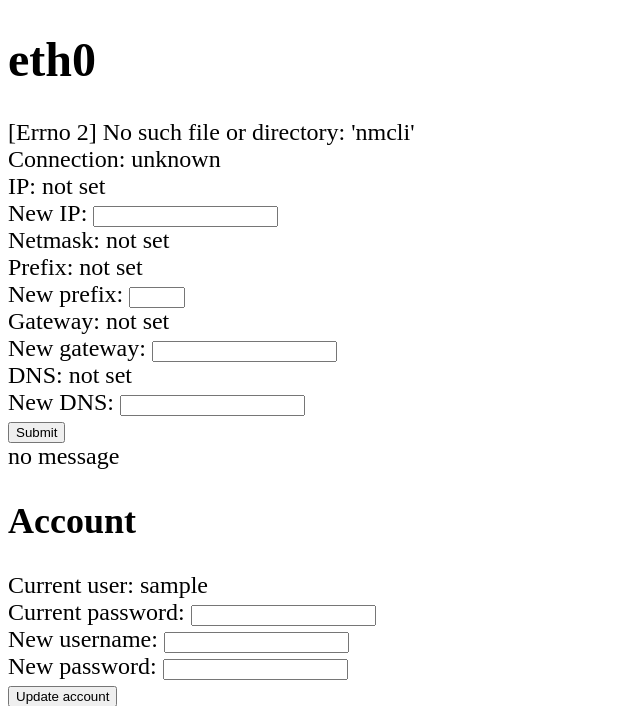
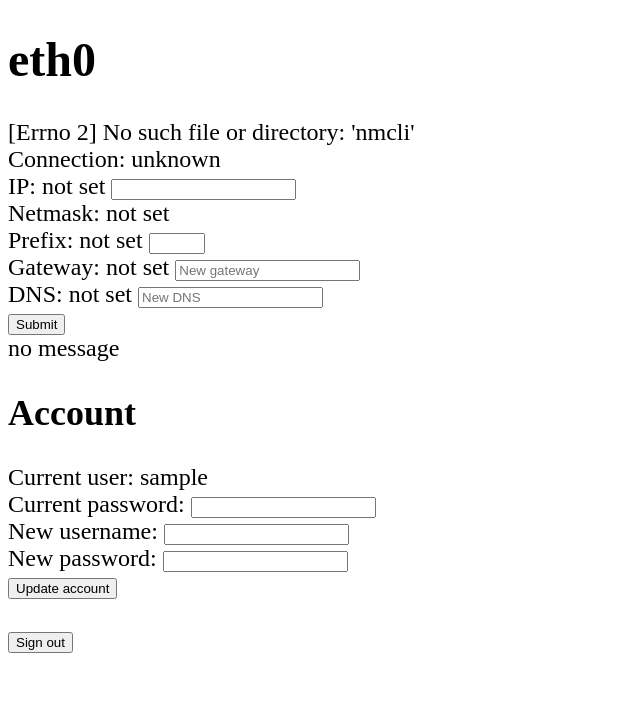
Before and after one commit to joes-n/pi-web, a FastAPI app: page /dashboard in a window 1280 px wide. Shown: the top 706 px of the page, without its empty margins (0-640 px from the left). Run offline with FastAPI, Linux system fonts and the light colour scheme; the visitor is signed in with stand-in values (Sample User, id 1).

Commit message:
ui change

```diff
--- a/templates/dashboard.html
+++ b/templates/dashboard.html
@@ -9,16 +9,16 @@
         <form action="/api/ip" method="post">
             {{ network.error or "no network error"}} <br />
             Connection: {{ network.connection or "unknown" }} <br />
-            IP: {{ network.ip or "not set" }} <br />
-            New IP: <input type="text" name="ip" /> <br />
+            IP: {{ network.ip or "not set" }}
+            <input type="text" name="ip" placeolder="New IP" /> <br />
             Netmask: {{ network.netmask or "not set" }} <br />
-            Prefix: {{ network.prefix or "not set" }} <br />
-            New prefix:
+            Prefix: {{ network.prefix or "not set" }}
             <input type="number" name="prefix" min="1" max="32" /> <br />
-            Gateway: {{ network.gateway or "not set" }} <br />
-            New gateway: <input type="text" name="gateway" /> <br />
-            DNS: {{ network.dns or "not set" }} <br />
-            New DNS: <input type="text" name="dns" /><br />
+            Gateway: {{ network.gateway or "not set" }}
+            <input type="text" name="gateway" placeholder="New gateway" />
+            <br />
+            DNS: {{ network.dns or "not set" }}
+            <input type="text" name="dns" placeholder="New DNS" /><br />
             <button type="submit">Submit</button>
         </form>
         {{ message or "no message" }}
```
